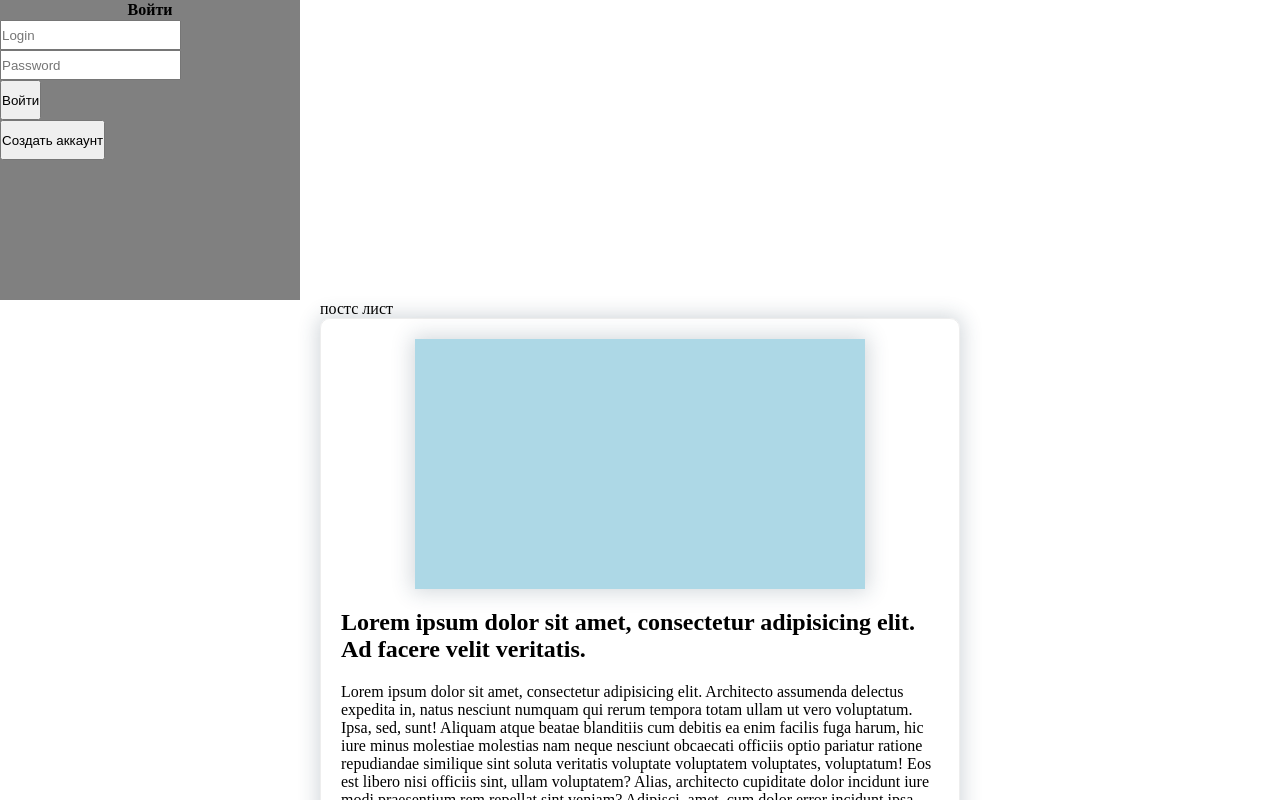
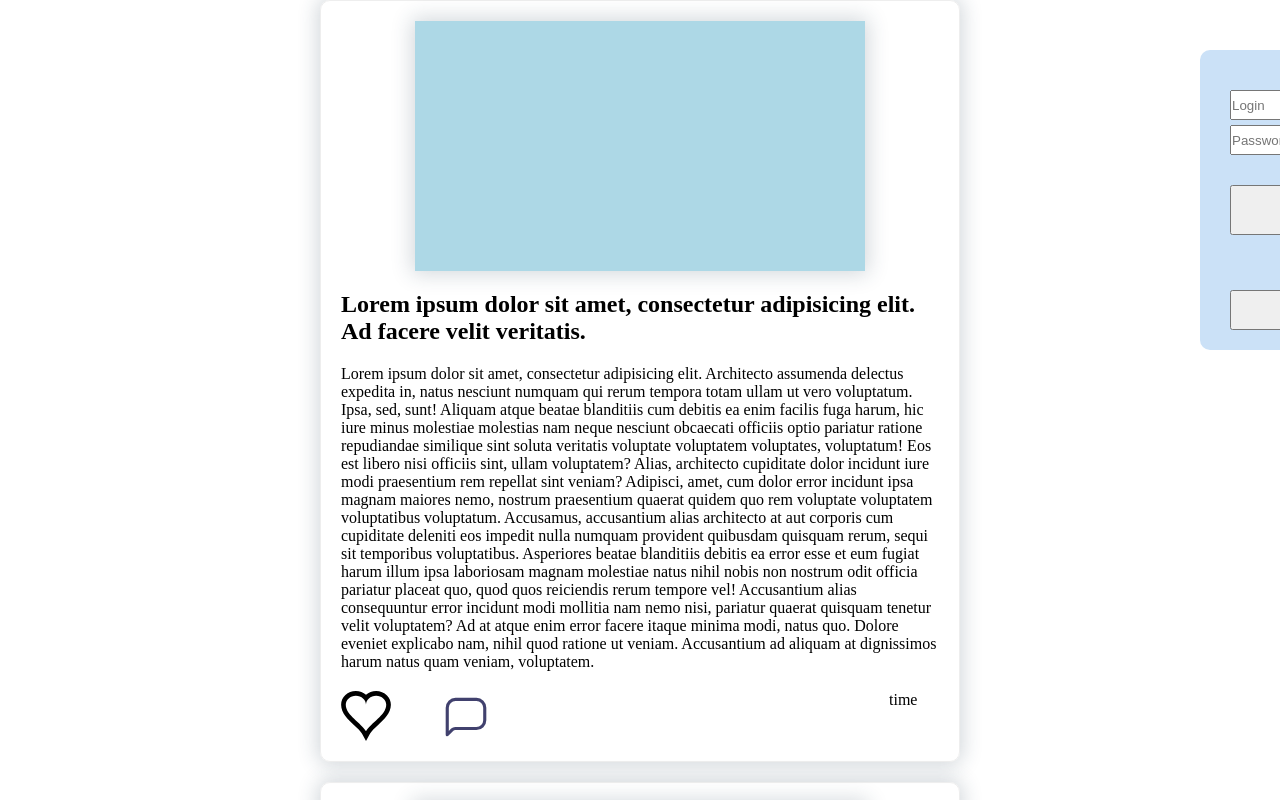
Before and after one commit to rakulagin/blog, a React (Create React App) app: page / in a window 1280 px wide. Shown: the top 800 px of the page. Built offline with nearby package versions, Linux system fonts and the light colour scheme.

Commit message:
окно авторизации 3

```diff
--- a/src/components/Login/Login.jsx
+++ b/src/components/Login/Login.jsx
@@ -10,10 +10,6 @@ const Login = ({setState}) => {
         console.log(data)
     }
 
-    const test = () => {
-        setState(false)
-    }
-
     return (
         <div className={styles.loginWrp}>
             <form onSubmit={handleSubmit(onSubmit)}>
@@ -22,8 +18,8 @@ const Login = ({setState}) => {
                 <input className={styles.loginInput} {...register("password", {required: true})} placeholder='Password'/>
                 <button className={styles.loginButton} type="submit">Войти</button>
             </form>
-            <button className={styles.loginButton}
-                    onClick={test}
+            <button className={styles.changeBTN}
+                    onClick={() => setState(false)}
             >Создать аккаунт</button>
         </div>
     )
--- a/src/components/Login/Login.module.scss
+++ b/src/components/Login/Login.module.scss
@@ -1,13 +1,18 @@
 .loginWrp {
   width: 300px;
   height: 300px;
-  background-color: grey;
-  ////position: fixed;
-  ////top: 50px;
-  ////left: 1200px;
-  //padding: 20px 30px;
-  //display: flex;
-  //flex-direction: column;
+  background-color: #cbe1f7;
+  position: fixed;
+  top: 50px;
+  left: 1200px;
+  padding: 20px 30px;
+  display: flex;
+  flex-direction: column;
+  justify-content: space-between;
+  border-radius: 10px;
+}
+
+form {
 }
 
 button {
@@ -21,10 +26,21 @@ button {
 }
 
 .loginInput {
+  width: 100%;
   display: block;
   height: 30px;
+  &:not(:last-child) {
+    margin-bottom: 5px;
+  }
 }
 
 .loginButton {
+  margin-top: 30px;
+  width: 100%;
+  height: 50px;
+}
+
+.changeBTN {
+  width: 100%;
   height: 40px;
 }
--- a/src/components/Login/LoginForm.jsx
+++ b/src/components/Login/LoginForm.jsx
@@ -9,7 +9,7 @@ const LoginForm = () => {
     const [accountExist, setAccountExist] = useState(true)
 
     return (
-        <div className={styles.loginWrp}>
+        <>
             {accountExist ?
                 <Login
                     setState={setAccountExist}
@@ -17,7 +17,7 @@ const LoginForm = () => {
                 :
                 <Auth setState={setAccountExist}/>
             }
-        </div>
+        </>
     )
 }
 
--- a/src/components/PostsList/PostsList.jsx
+++ b/src/components/PostsList/PostsList.jsx
@@ -8,7 +8,6 @@ const PostsList = () => {
 
     return (
         <div className={styles.list}>
-            постс лист
             <Post/>
             <Post/>
             <Post/>
```
